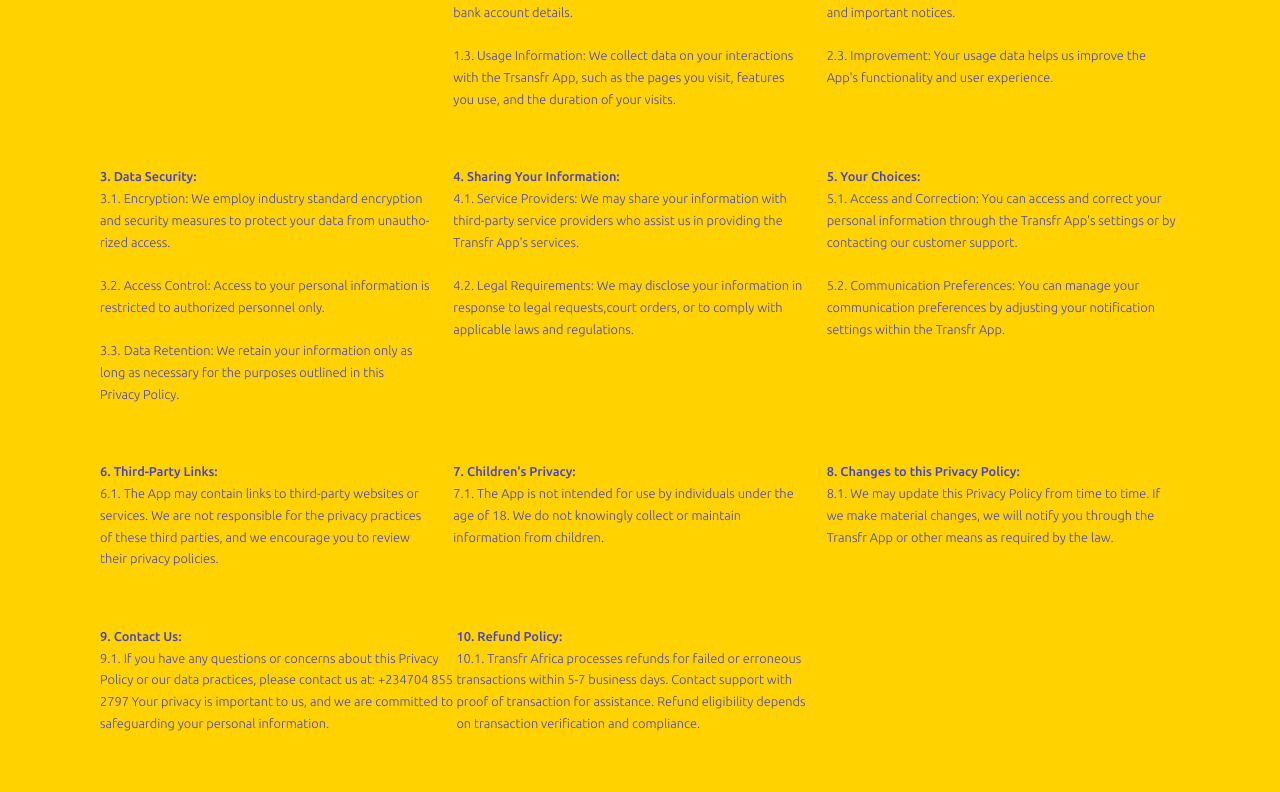
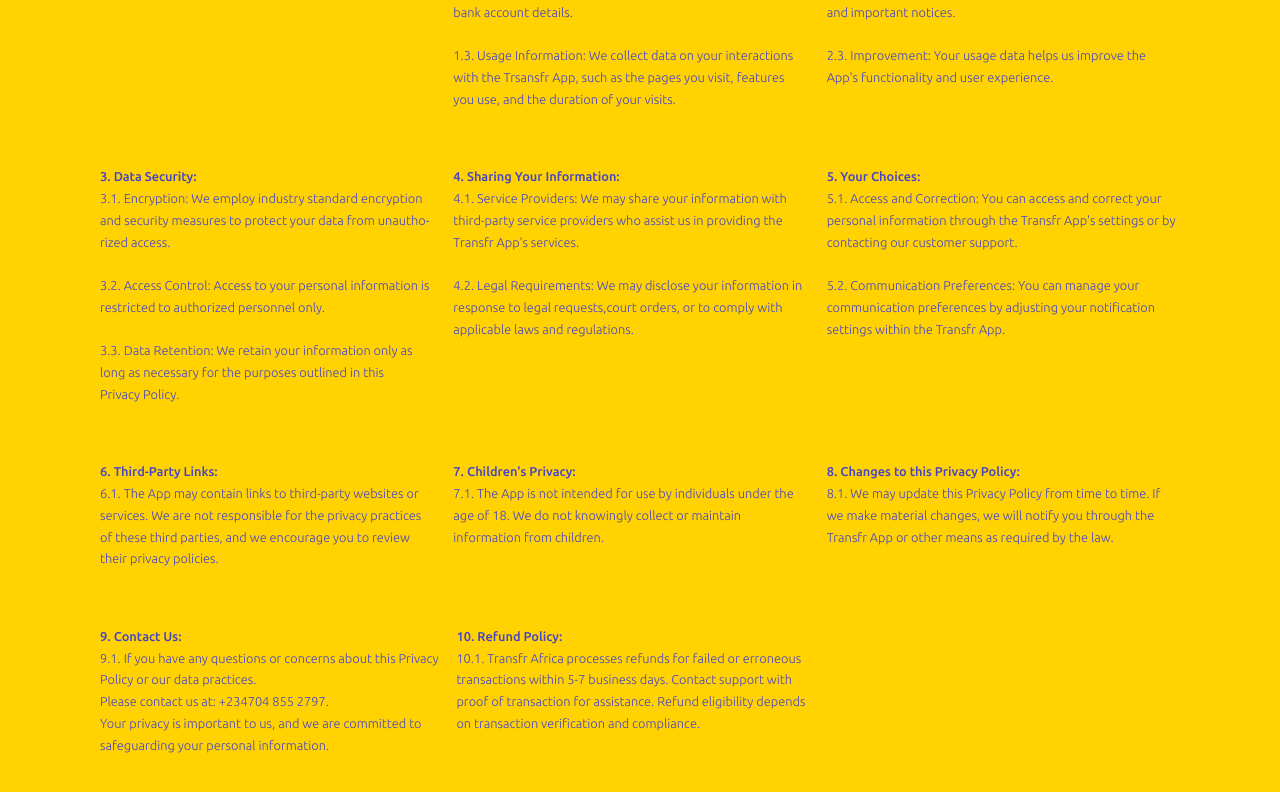
Before and after one commit to oyindamola12/TransfrWeb, a React (Create React App) app: page /privacypolicy in a window 1280 px wide. Shown: the part 405-1197 px from the top of the page. Built offline with nearby package versions, Linux system fonts and the light colour scheme.

Commit message:
initial commit

```diff
--- a/src/Pages/privacypolicy.js
+++ b/src/Pages/privacypolicy.js
@@ -287,24 +287,11 @@
 <br/>
           </span>
 
-              9.1. If you have any questions or
-
-              concerns about this Privacy Policy
-
-              or our data practices, please
-
-              contact us at: +234704 855 2797
-
-              Your privacy is important to us,
-
-              and we are committed to
-
-              safeguarding your personal
-
-              information.
-
-
-
+              9.1. If you have any questions or concerns about this Privacy<br/>
+              Policy or our data practices.<br/>
+              Please contact us at: +234704 855 2797.<br/>
+              Your privacy is important to us, and we are committed to<br/>
+              safeguarding your personal information.
         </p>
 
       </div>
```
